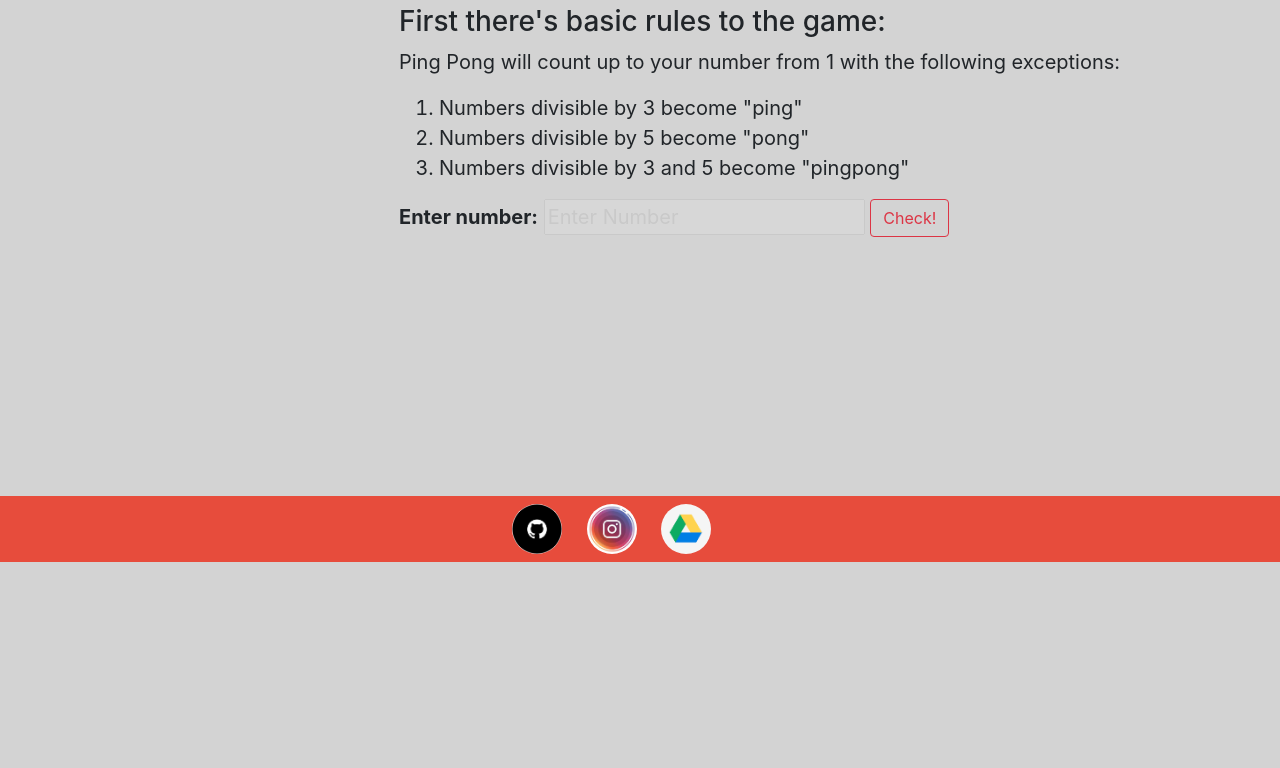
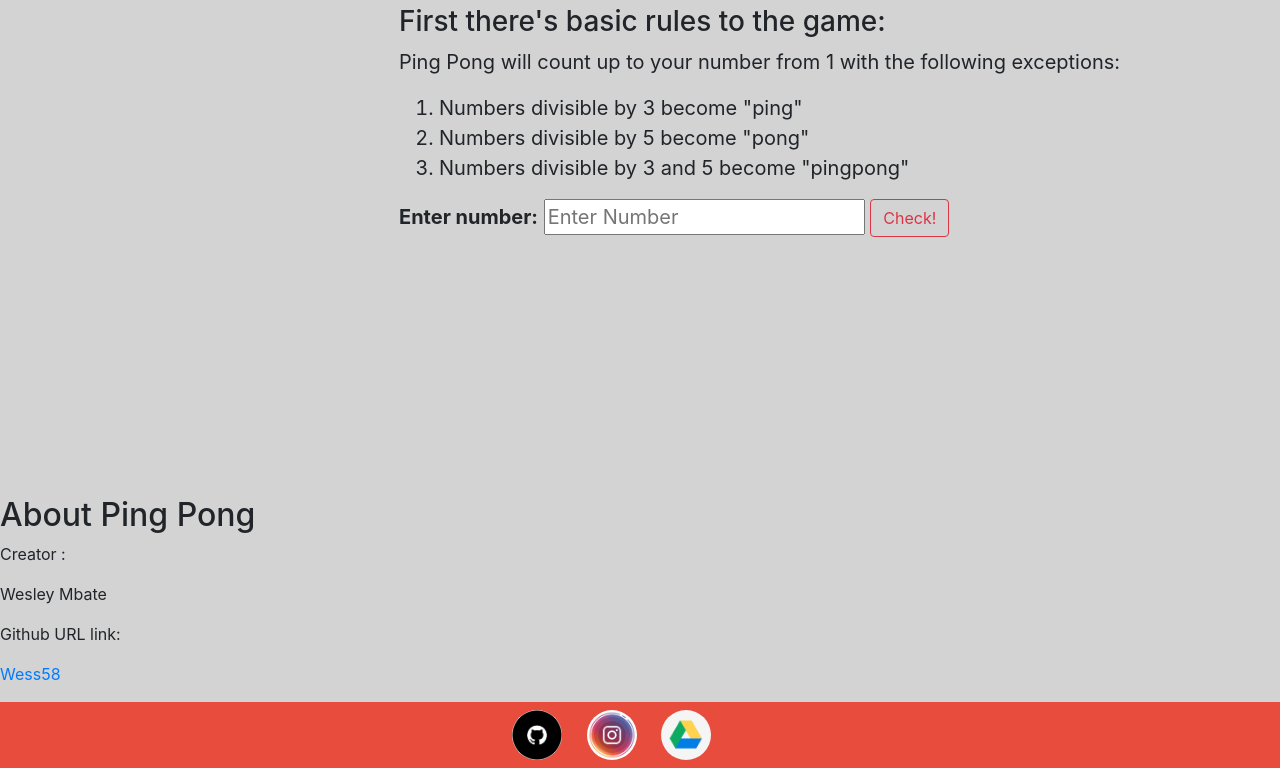
Before and after one commit to Wess58/ping-pong, a plain HTML site: page index.html in a window 1280 px wide. Shown: the part 461-1229 px from the top of the page. Before the commit the page ends 1023 px from the top, so only its background shows below. Drawn offline with Linux system fonts and the light colour scheme.

Commit message:
added content to use in a  sidebar

```diff
--- a/css/styles.css
+++ b/css/styles.css
@@ -21,7 +21,7 @@ ul{
 
 }
 input{
-  opacity: 0.1;
+
 }
 #bottom{
   background-color: #e74c3c;
@@ -46,7 +46,9 @@ input{
   -webkit-transform: rotate(360deg);
           transform: rotate(360deg);
 }
-
+a{
+  text-decoration: none;
+}
 /*over effect see url (https://codepen.io/cassidoo/pen/RZOWQb) for further explanation of styles used*/
 #hover {
   display: flex;
--- a/index.html
+++ b/index.html
@@ -35,6 +35,11 @@
       <ul>
       </div>
       <div class="left">
+        <h2>About Ping Pong</h2>
+        <p>Creator :</p>
+        <p>Wesley Mbate</p>
+        <p>Github URL link:</p>
+        <p> <a href="https://github.com/Wess58">Wess58</a></p>
       </div>
       <div id="bottom">
       <a href="https://github.com/Wess58" ><img class="bottom" src="images/github.png"></a>
```
